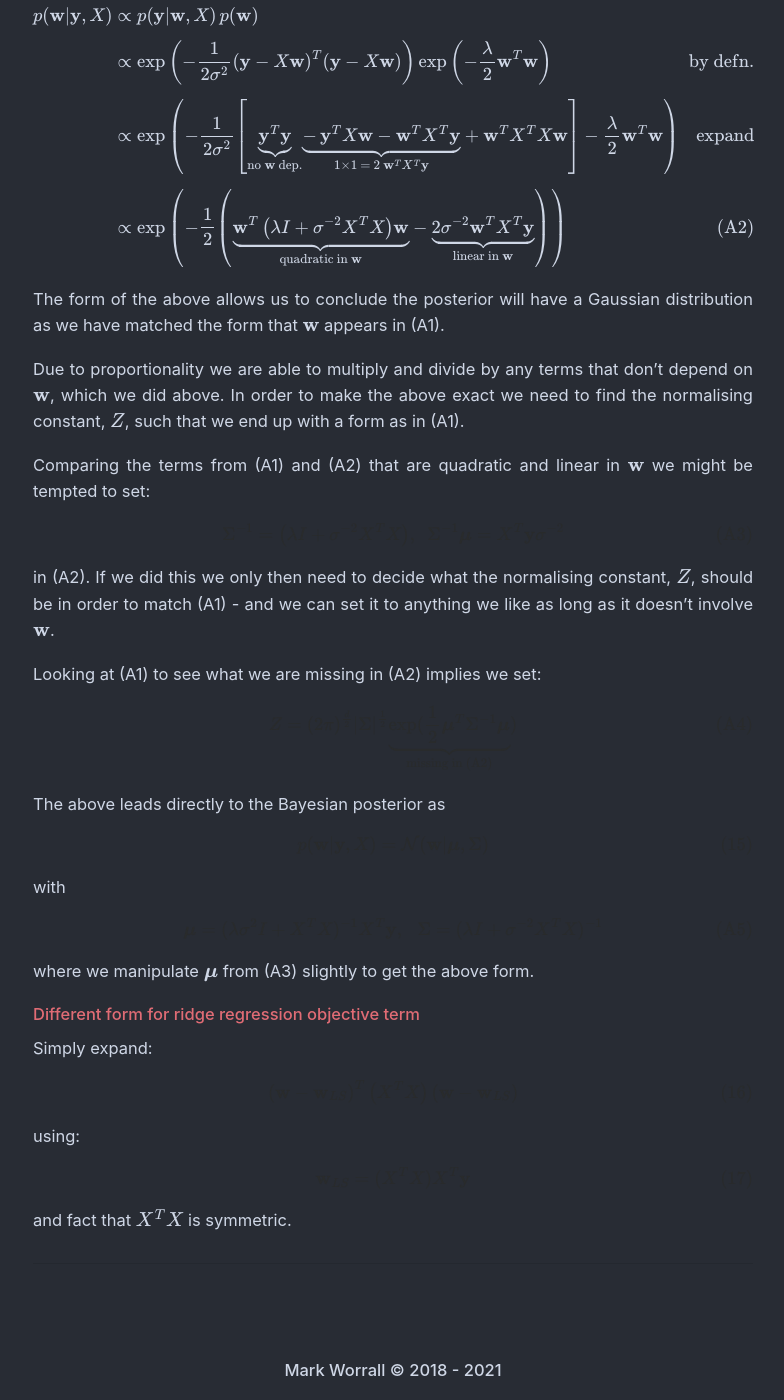
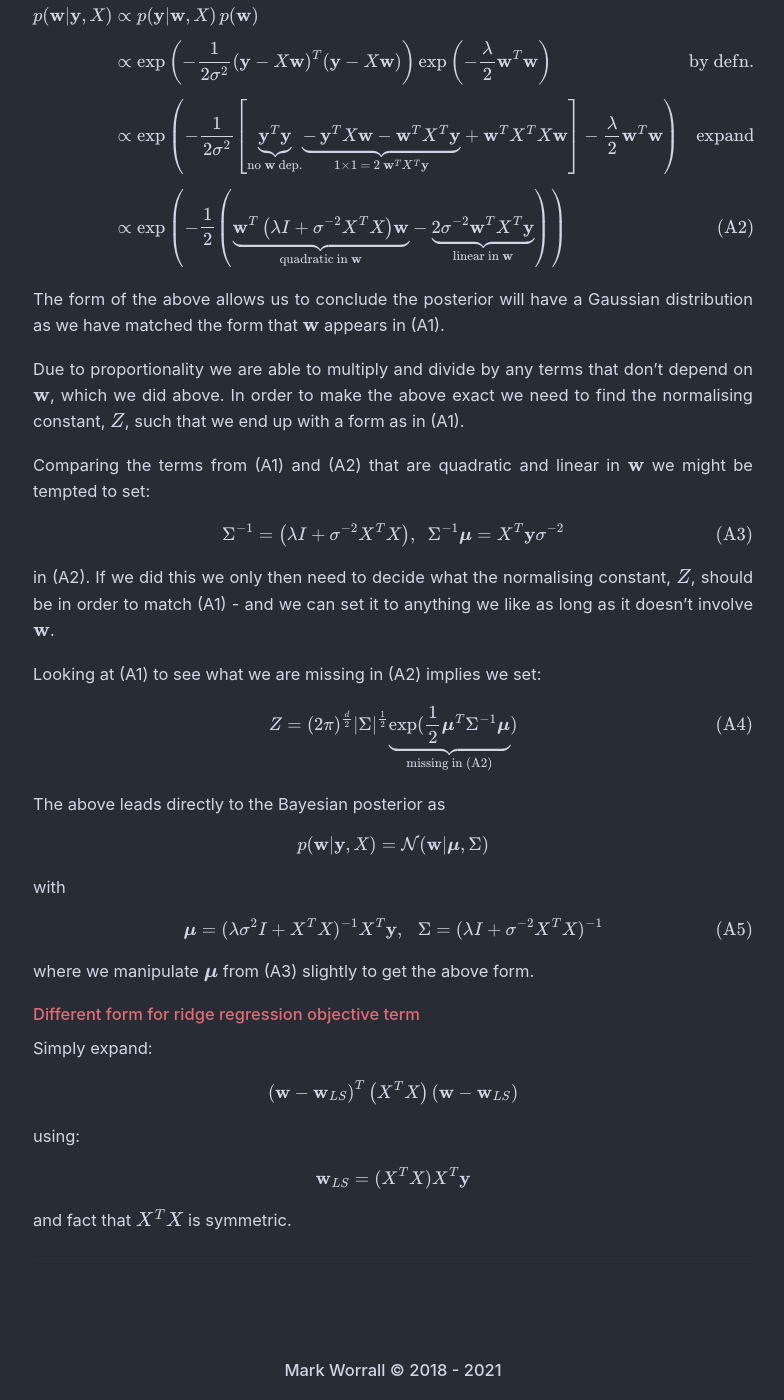
Before and after one commit to maw501/maw501.github.io, a Jekyll site: the page built from project_edx_ML/_posts/2018-10-13-columbiaX-ML-week3.md, in a window 1280 px wide and 1400 px high, scrolled down 15381 px. Shown: the whole window, without its empty margins (247-1031 px from the left). Built offline with Jekyll 4.4.1, drawn with Linux system fonts in a browser that asks for light colours; nearby versions of some CDN libraries; some web fonts are replaced; formulas are drawn with MathJax 3; comment, search, counter and statistics services are not loaded; some of the changed text lies outside the part shown.

Commit message:
Remove 21701 signs

```diff
--- a/project_edx_ML/_posts/2018-10-13-columbiaX-ML-week3.md
+++ b/project_edx_ML/_posts/2018-10-13-columbiaX-ML-week3.md
@@ -53,9 +53,11 @@ This opens up a range of possibilities, for instance, we can now ask questions s
 <br>
 Before we start it helps to recall Bayes' rule:
 
-$$
+<div class="math">
+\begin{align*}
 p(\mathbf{w} | \mathbf{y}, X) = \dfrac{p(\mathbf{y} | \mathbf{w}, X) p(\mathbf{w})}{p(\mathbf{y} | X)}
-$$
+\end{align*}
+</div>
 
 where for Bayesian linear regression we assume:
 <br>
@@ -87,23 +89,31 @@ For the denominator we need to calculate the probability of the data independent
 
 We don't actually know what the probability of the data independent of any parameters is and so the tactic used to calculate $p(\mathbf{y} \| X)$ is to take the numerator (which contains the model assumptions) and integrate out any parameters. We do this by noting that the denominator can be expressed as:
 
-$$
+<div class="math">
+\begin{align*}
 p(\mathbf{y} | X) = \int_{\mathbb{R}^{d}} p(\mathbf{y} | \mathbf{w}, X) \, p(\mathbf{w}) \, d\mathbf{w}
-$$
+\end{align*}
+</div>
 
 Unfortunately this term $p(\mathbf{y} \| X)$ is usually not calculable in Bayesian analysis due to [the curse of dimensionality](https://en.wikipedia.org/wiki/Curse_of_dimensionality). However, for Bayesian linear regression under the assumptions we have made for the likelihood and prior we are able to calculate an analytic solution.
 
 It is [shown](#post_blr) in the appendix that the posterior is:
 
-$$
+<div class="math">
+\begin{align*}
 p(\mathbf{w} | \mathbf{y}, X) = \mathcal{N}(\mathbf{w} | \boldsymbol{\mu}, \Sigma)
-$$
+\end{align*}
+</div>
 
 with
 
 <a name="mu_sig_post"></a>
 
-$$ \boldsymbol{\mu} = (\lambda \sigma^{2} I + X^T X)^{-1} X^T \mathbf{y} \,\, , \,\, \Sigma = (\lambda I + \sigma^{-2} X^T X)^{-1}.$$
+<div class="math">
+\begin{align*}
+\boldsymbol{\mu} = (\lambda \sigma^{2} I + X^T X)^{-1} X^T \mathbf{y} \,\, , \,\, \Sigma = (\lambda I + \sigma^{-2} X^T X)^{-1}.
+\end{align*}
+</div>
 
 And so the posterior distribution is also a Gaussian distribution with dimensionality equal to the number of parameters in $\mathbf{w}$.
 
@@ -214,10 +224,12 @@ We then integrate over all possible values of $\mathbf{w}$. This integrating ove
 In order to obtain the predictive equations for the posterior predictive distribution, $p(y_0 \| \mathbf{x}_0, \mathbf{w})$, we first recall the form of the likelihood and posterior from above$:
 
 
-$$
+<div class="math">
+\begin{align*}
 \underbrace{p\left(y_{0} | \mathbf{x}_0, \mathbf{w}\right) = \mathcal{N}\left(y_{0} | \mathbf{x}_0^{T} \mathbf{w}, \sigma^{2}\right)}_\text{likelihood}, \, \,
 \underbrace{p(\mathbf{w} | \mathbf{y}, X) = \mathcal{N}(\mathbf{w} | \boldsymbol{\mu}, \Sigma)}_\text{posterior}
-$$
+\end{align*}
+</div>
 
 where we know the values of $\boldsymbol{\mu}$ and $\Sigma)$ from [above](#mu_sig_post).
 
@@ -240,16 +252,22 @@ We can see that the expected value of the prediction we make is the same as for
 <br>
 In the last two posts we have derived results based upon the assumption we made about the likelihood:
 
-$$\mathbf{y} \sim \mathcal{N}\left(X \mathbf{w}, \sigma^{2} I\right)$$
+<div class="math">
+\begin{align*}
+\mathbf{y} \sim \mathcal{N}\left(X \mathbf{w}, \sigma^{2} I\right)
+\end{align*}
+</div>
 
 without talking about how to estimate $\sigma^2$. It's actually simple to do this as the solution to $\mathbf{w}_{ML}$ doesn't depend on $\sigma^{2}$ and recalling that the prediction we make from maximum likelihood is $X\mathbf{w}_{ML}$.
 <br>
 <br>
 We can thus calculate $\sigma^{2}$ as:
 
-$$
+<div class="math">
+\begin{align*}
 \sigma^{2} = \frac{1}{n} \sum_{i=1}^{n}(y_i - \mathbf{x}_i \mathbf{w}_{ML})^2
-$$
+\end{align*}
+</div>
 
 which is essentially the sample variance calculated for the residuals.
 </blockquote>
@@ -291,13 +309,19 @@ We will do the above in the context of Bayesian linear regression.
 ##### Sequentially updating the posterior
 In order to sequentially learn the posterior distribution we need a way to sequentially learn the parameter estimates $\boldsymbol{\mu}$ and $\Sigma$ for the Bayesian linear regression posterior. Recall the posterior is given by:
 
-$$
+<div class="math">
+\begin{align*}
 p(\mathbf{w} | \mathbf{y}, X) = \mathcal{N}(\mathbf{w} | \boldsymbol{\mu}, \Sigma)
-$$
+\end{align*}
+</div>
 
 with
 
-$$ \boldsymbol{\mu} = (\lambda \sigma^{2} I + \underbrace{X^T X}_\text{$(d \times n) \times (n \times d)$})^{-1} \underbrace{X^T \mathbf{y}}_\text{$(d \times n) \times (n \times 1)$} \,\, , \,\, \Sigma = (\lambda I + \sigma^{-2} \underbrace{X^T X}_\text{$(d \times n) \times (n \times d)$})^{-1}$$
+<div class="math">
+\begin{align*}
+\boldsymbol{\mu} = (\lambda \sigma^{2} I + \underbrace{X^T X}_\text{$(d \times n) \times (n \times d)$})^{-1} \underbrace{X^T \mathbf{y}}_\text{$(d \times n) \times (n \times 1)$} \,\, , \,\, \Sigma = (\lambda I + \sigma^{-2} \underbrace{X^T X}_\text{$(d \times n) \times (n \times d)$})^{-1}
+\end{align*}
+</div>
 
 where in the above we draw attention to the dimensions of the parameters $\boldsymbol{\mu}$ and $\Sigma$. This is to highlight that their final dimensionality does not involve $n$, the number of observations. This, and the fact that matrix multiplication can be written in terms of [outer products](#mmult_add) in an additive manner means we are able to decompose the parameter update into 2 steps:
 
@@ -370,9 +394,11 @@ Ideally we would like some way to perform feature selection in a way that is lea
 
 Quite often in machine learning we can think of an optimization function loss as composing of two parts, a term which measures how well we are fitting the data and a penalty term. This can be written as:
 
-$$
+<div class="math">
+\begin{align*}
 \mathcal{L}=\underbrace{\sum_{i=1}^{n}\left(y_{i}-f\left(\mathbf{x}_{i}; \mathbf{w}\right)\right)^{2}}_\text{goodness of fit term} + \underbrace{\lambda\| \mathbf{w}\|^{2}}_\text{penalty term}
-$$
+\end{align*}
+</div>
 
 where the goal is to minimize $\mathcal{L}$. $f$ is a function that is predicting on the data with parameters $\mathbf{w}$ and we are using a sum of squares goodness of fit term. For ridge regression we made the prediction as $f(\mathbf{x}_{i} ; \mathbf{w}) = \mathbf{x}\_{i}^T \mathbf{w}$ and $\lambda \|\| \mathbf{w} \|\|^{2}$ is called a quadratic penalty term.
 
@@ -397,9 +423,11 @@ To achieve sparsity we turn instead to linear penalties, which, faced with a few
 
 To get an intuition about how linear penalties encourage sparsity a common chart shown is the one below. In order to understand this it is helpful to [write](#ridge_obj) the objective term for ridge regression (we can rewrite the lasso objective term similarly) as:
 
-$$
+<div class="math">
+\begin{align*}
 \|\mathbf{y} - X \mathbf{w} \|^{2}+\lambda\|\mathbf{w}\|^{2} = \underbrace{\left(\mathbf{w}-\mathbf{w}_{LS}\right)^{T}\left(X^{T} X\right)\left(\mathbf{w}-\mathbf{w}_{LS}\right)}_\text{level sets in red} + \underbrace{\lambda \mathbf{w}^{T} \mathbf{w}}_\text{level sets in blue} + \mathrm{const.} \text { w.r.t. } \mathbf{w}
-$$
+\end{align*}
+</div>
 
 where we are using the idea of level sets - set of points in the domain of a function where the function is constant. Points where both the red and blue curves intersect are viable solutions to the optimization problem - it is worth spending time to understand these charts are they give strong intuition into the objective function.
 
@@ -422,9 +450,11 @@ The geometric reasoning behind why linear penalties encourage sparsity is that d
 
 The ideas of quadratic and linear penalty terms can be generalized to any power $p$ of penalty, called the [$l_p$ norm](https://en.wikipedia.org/wiki/Norm_(mathematics)#p-norm) of a vector. That is, we can consider penalty terms of the form $\lambda \|\| \mathbf{w} \|\|^p$ where:
 
-$$
+<div class="math">
+\begin{align*}
 || \mathbf{w} ||^p = \left(\sum_{j=1}^{d}\left|w_{j}\right|^{p}\right)^{\frac{1}{p}} \hspace{2cm} \text{for $0<p \leq \infty$}
-$$
+\end{align*}
+</div>
 
 The norm of a vector in a loose sense can be thought of as some measure of its length and hence cannot be negative.
 
@@ -459,7 +489,8 @@ To see that we can compute matrix multiplication sequentially consider a matrix
 
 Let's say $A$ is given by:
 
-$$
+<div class="math">
+\begin{align*}
 A =
 \left[
 \begin{array}{cc}
@@ -468,11 +499,13 @@ A =
 {3} & {4}
 \end{array}
 \right]
-$$
+\end{align*}
+</div>
 
 and so
 
-$$
+<div class="math">
+\begin{align*}
 A^T A =
 \left[
 \begin{array}{cc}
@@ -480,7 +513,8 @@ A^T A =
 {17} & {26} \\
 \end{array}
 \right]
-$$
+\end{align*}
+</div>
 
 This is exactly the same as performing:
 
@@ -554,30 +588,38 @@ Due to proportionality we are able to multiply and divide by any terms that don'
 
 Comparing the terms from (A1) and (A2) that are quadratic and linear in $\mathbf{w}$ we might be tempted to set:
 
-$$
+<div class="math">
+\begin{align*}
 \Sigma^{-1}=\left(\lambda I+\sigma^{-2} X^{T} X \right), \, \, \,
 \Sigma^{-1} \boldsymbol{\mu} = X^{T} \mathbf{y} \sigma^{-2} \tag{A3}
-$$
+\end{align*}
+</div>
 
 in (A2). If we did this we only then need to decide what the normalising constant, $Z$, should be in order to match (A1) - and we can set it to anything we like as long as it doesn't involve $\mathbf{w}$.
 
 Looking at (A1) to see what we are missing in (A2) implies we set:
 
-$$
+<div class="math">
+\begin{align*}
 Z=(2 \pi)^{\frac{d}{2}}|\Sigma|^{\frac{1}{2}} \underbrace{\exp ({\frac{1}{2} \boldsymbol{\mu}^{T} \Sigma^{-1}  \boldsymbol{\mu}}}_\text{missing in (A2)}) \tag{A4}
-$$
+\end{align*}
+</div>
 
 The above leads directly to the Bayesian posterior as
 
-$$
+<div class="math">
+\begin{align*}
 p(\mathbf{w} | \mathbf{y}, X) = \mathcal{N}(\mathbf{w} | \boldsymbol{\mu}, \Sigma)
-$$
+\end{align*}
+</div>
 
 with
 
-$$ \boldsymbol{\mu} = (\lambda \sigma^{2} I + X^T X)^{-1} X^T \mathbf{y}, \,\,\,\, \Sigma = (\lambda I + \sigma^{-2} X^T X)^{-1} \tag{A5}
-
-$$
+<div class="math">
+\begin{align*}
+\boldsymbol{\mu} = (\lambda \sigma^{2} I + X^T X)^{-1} X^T \mathbf{y}, \,\,\,\, \Sigma = (\lambda I + \sigma^{-2} X^T X)^{-1} \tag{A5}
+\end{align*}
+</div>
 
 where we manipulate $\boldsymbol{\mu}$ from (A3) slightly to get the above form.
 
@@ -586,15 +628,19 @@ where we manipulate $\boldsymbol{\mu}$ from (A3) slightly to get the above form.
 
 Simply expand:
 
-$$
+<div class="math">
+\begin{align*}
 \left(\mathbf{w}-\mathbf{w}_{LS}\right)^{T}\left(X^{T} X\right)\left(\mathbf{w}-\mathbf{w}_{LS}\right)
-$$
+\end{align*}
+</div>
 
 using:
 
-$$
+<div class="math">
+\begin{align*}
 \mathbf{w}_{LS} = (X^T X)X^T \mathbf{y}
-$$
+\end{align*}
+</div>
 
 and fact that $X^T X$ is symmetric.
 
```
